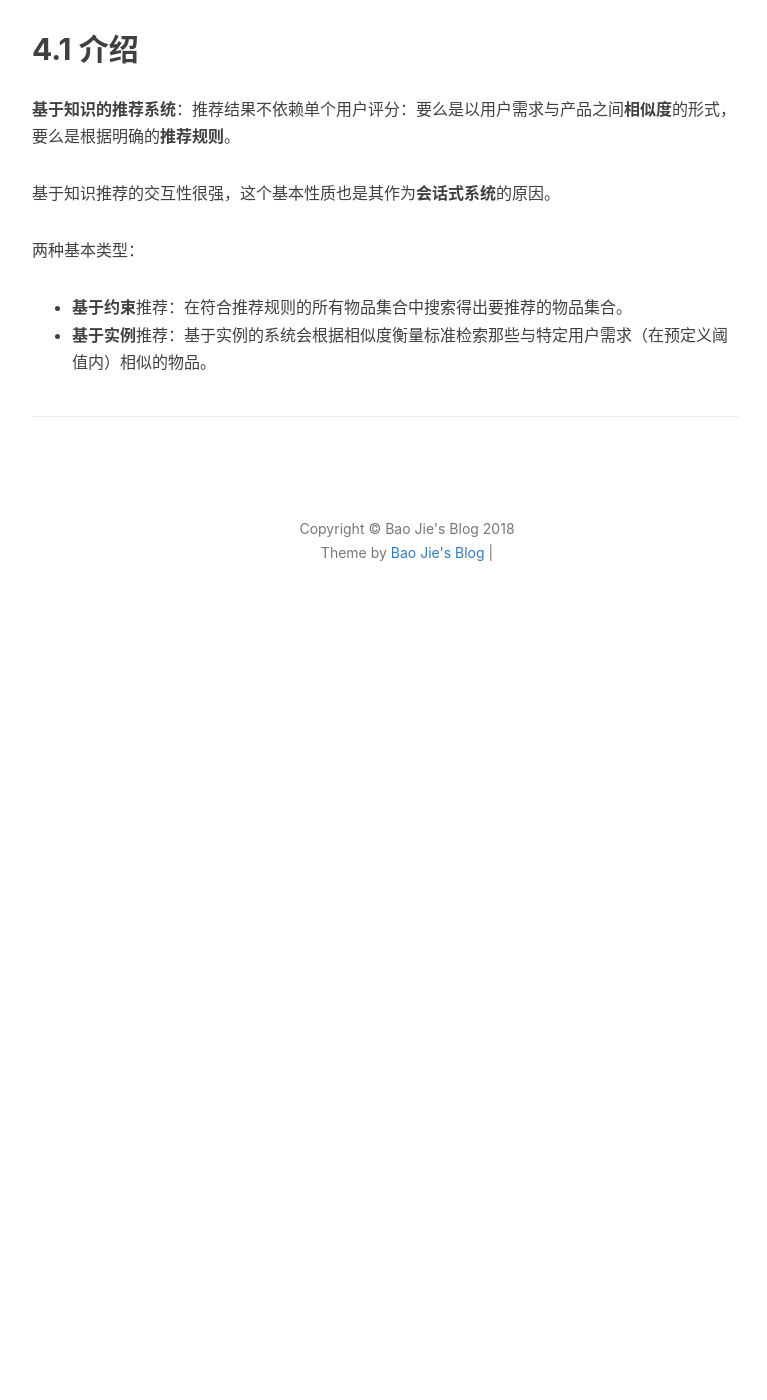
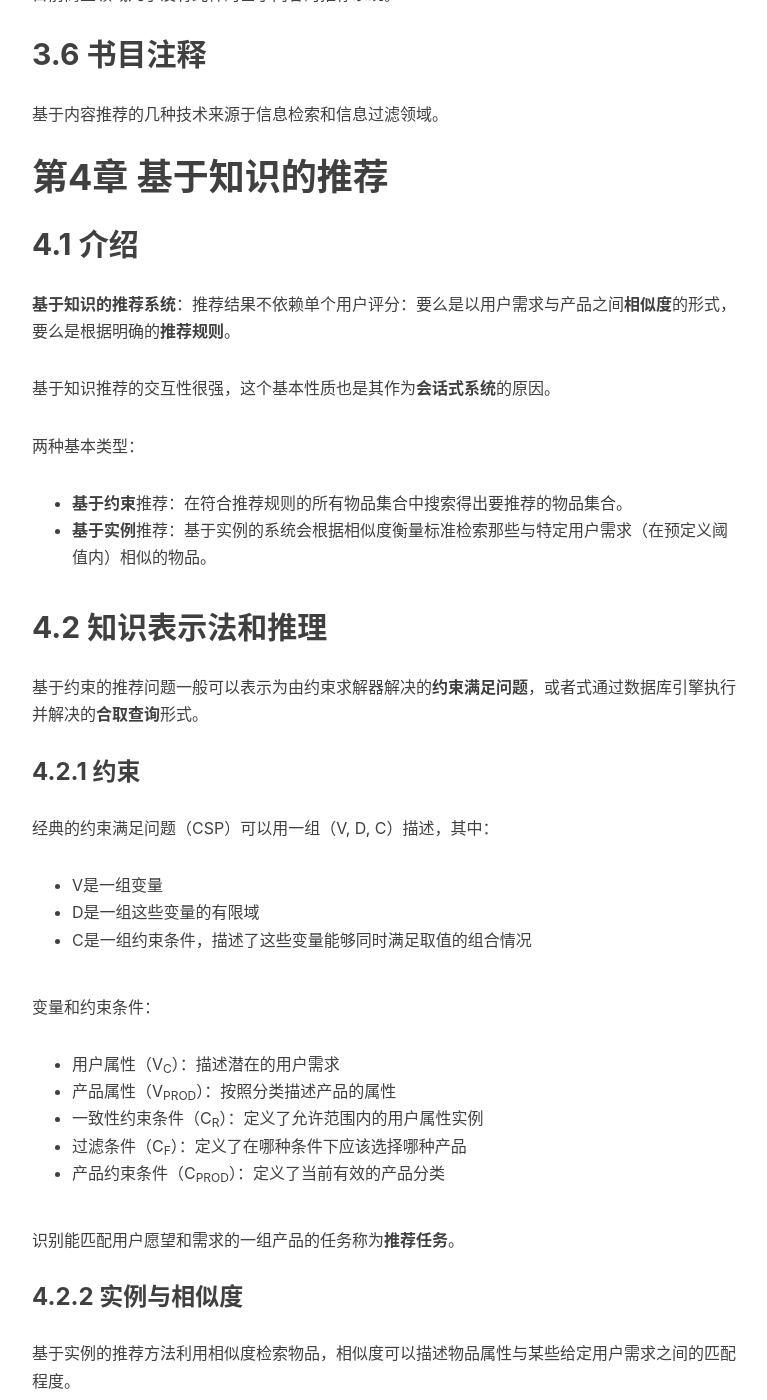
Before and after one commit to jiebaojie/jiebaojie.github.io, a Jekyll site: the page built from notes/rs/recommenderSystemsAnIntroduction.md, in a window 1280 px wide and 1400 px high, scrolled down 14170 px. Shown: the whole window, without its empty margins (233-1000 px from the left). Built offline with Jekyll 4.4.1, drawn with Linux system fonts in a browser that asks for light colours; nearby versions of some CDN libraries; comment, search, counter and statistics services are not loaded; before the commit the page ends 14800 px from its top, so only the background shows below that; some of the changed text lies outside the part shown.

Commit message:
by baojie

```diff
--- a/notes/rs/recommenderSystemsAnIntroduction.md
+++ b/notes/rs/recommenderSystemsAnIntroduction.md
@@ -398,3 +398,51 @@ SMART的特点：用户不能只提交给系统基于关键词的查询词，还
 
 *	**基于约束**推荐：在符合推荐规则的所有物品集合中搜索得出要推荐的物品集合。
 *	**基于实例**推荐：基于实例的系统会根据相似度衡量标准检索那些与特定用户需求（在预定义阈值内）相似的物品。
+
+## 4.2 知识表示法和推理
+
+基于约束的推荐问题一般可以表示为由约束求解器解决的**约束满足问题**，或者式通过数据库引擎执行并解决的**合取查询**形式。
+
+### 4.2.1 约束
+
+经典的约束满足问题（CSP）可以用一组（V, D, C）描述，其中：
+
+*	V是一组变量
+*	D是一组这些变量的有限域
+*	C是一组约束条件，描述了这些变量能够同时满足取值的组合情况
+
+变量和约束条件：
+
+*	用户属性（V<sub>C</sub>）：描述潜在的用户需求
+*	产品属性（V<sub>PROD</sub>）：按照分类描述产品的属性
+*	一致性约束条件（C<sub>R</sub>）：定义了允许范围内的用户属性实例
+*	过滤条件（C<sub>F</sub>）：定义了在哪种条件下应该选择哪种产品
+*	产品约束条件（C<sub>PROD</sub>）：定义了当前有效的产品分类
+
+识别能匹配用户愿望和需求的一组产品的任务称为**推荐任务**。
+
+### 4.2.2 实例与相似度
+
+基于实例的推荐方法利用相似度检索物品，相似度可以描述物品属性与某些给定用户需求之间的匹配程度。
+
+## 4.3 与基于约束推荐系统交互
+
+基于知识的会话式推荐系统的一般交互过程如下：
+
+*	用户指定自己的最初偏好
+*	当收集到了足够有关用户需求和偏好的信息，会提供给用户一组匹配产品
+*	用户可能会修改自己的需求，比如看看其他候选方案，或者减少匹配的产品数量
+
+### 4.3.1 默认设置
+
+#### 推荐默认值
+
+默认设置可以由以下方法确定：
+
+*	静态默认设置：在这种情况下，每个用户属性都有这项默认设置。
+*	条件默认设置：在这种情况下，默认设置根据用户潜在需求的不同组合确定。
+*	派生默认设置：利用已有的交互日志自动抽取默认值。
+
+各种方案都可以决定派生的默认设置；其中决定合适默认值的基本方法是**1最近邻**和**加权多数投票**。
+
+#### 选择下一个提问
```
